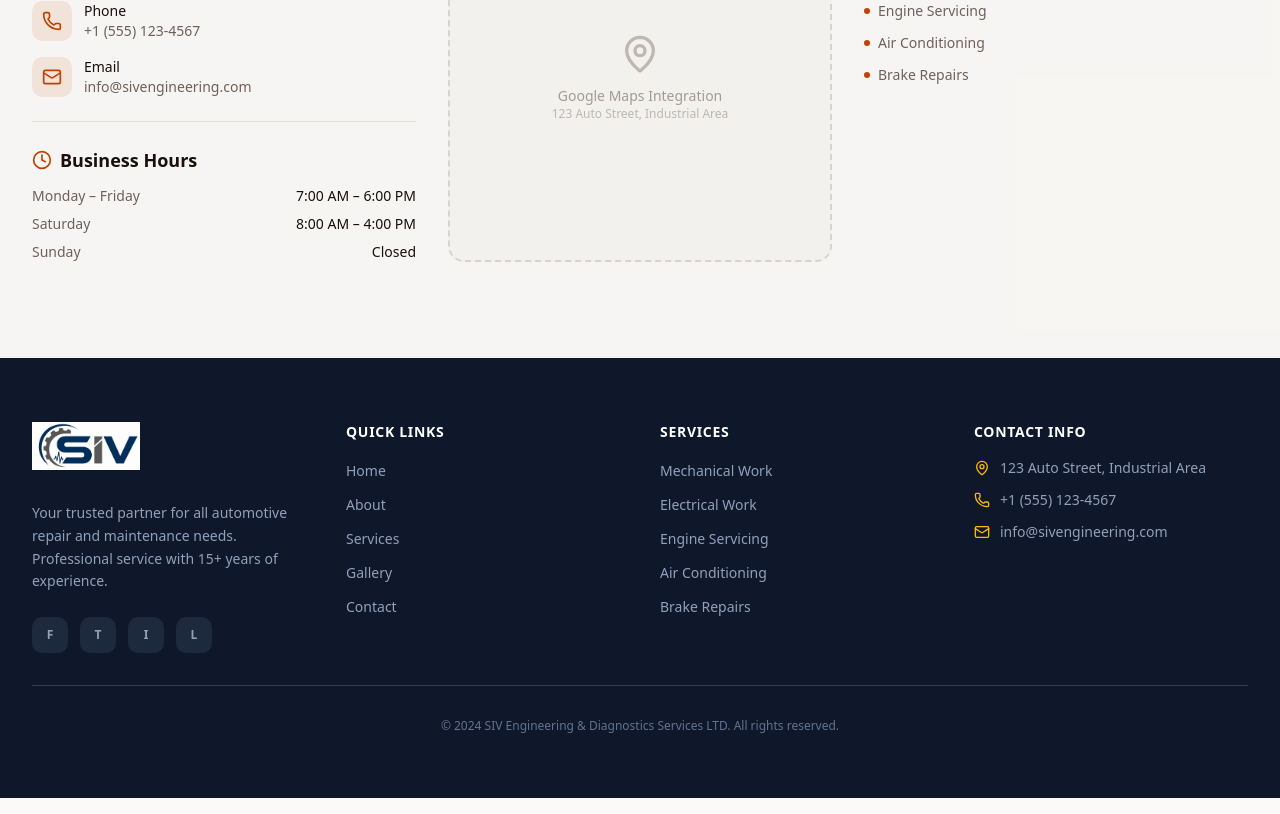
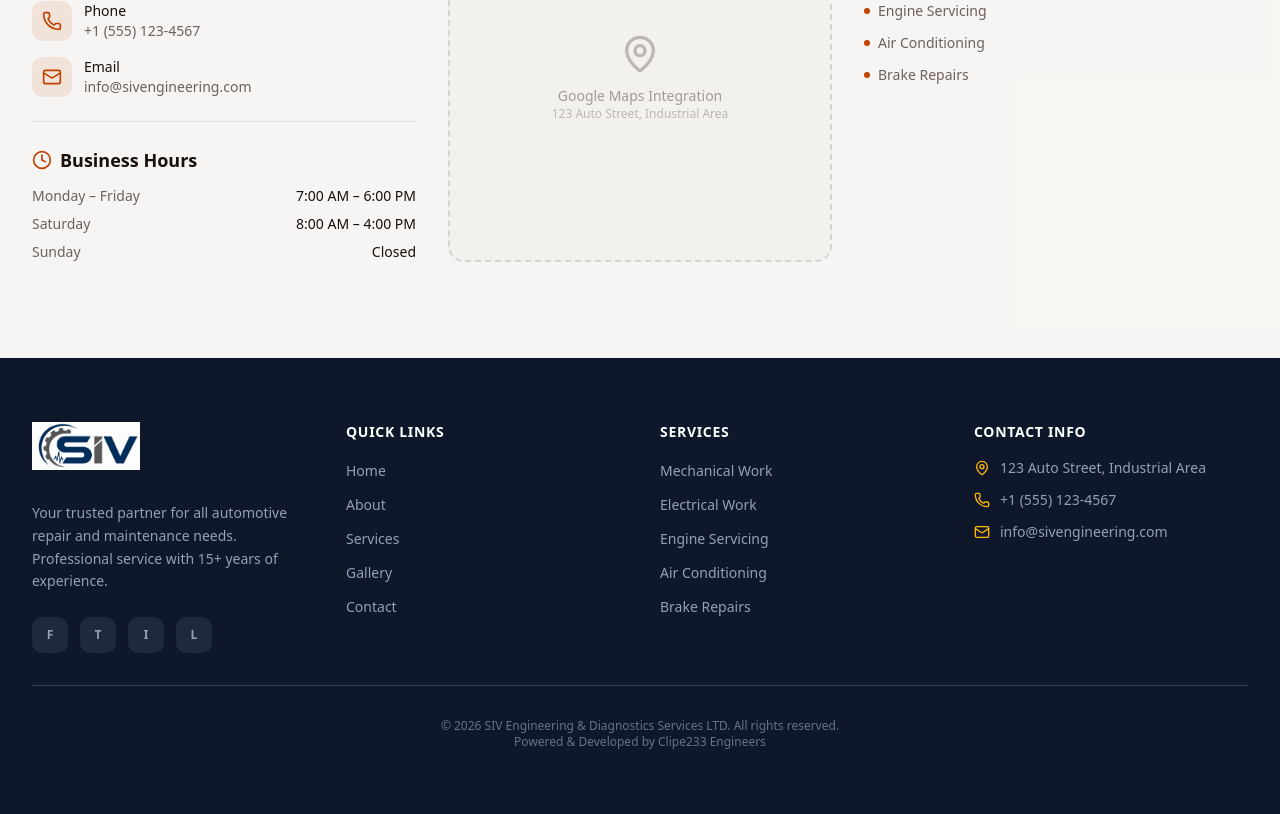
Before and after one commit to lilromeo2290/SIV_Website, a Next.js app: page / in a window 1280 px wide. Shown: the part 6783-7597 px from the top of the page. Built offline with nearby package versions, Linux system fonts and the light colour scheme.

Commit message:
Update footer copyright and credits

```diff
--- a/src/components/website/Footer.tsx
+++ b/src/components/website/Footer.tsx
@@ -141,7 +141,8 @@ export function Footer() {
 
         {/* Bottom Bar */}
         <p className="text-center text-xs text-slate-500">
-          © 2024 SIV Engineering & Diagnostics Services LTD. All rights reserved.
+          © 2026 SIV Engineering & Diagnostics Services LTD. All rights reserved.<br />
+          Powered & Developed by Clipe233 Engineers
         </p>
       </div>
     </footer>
```
